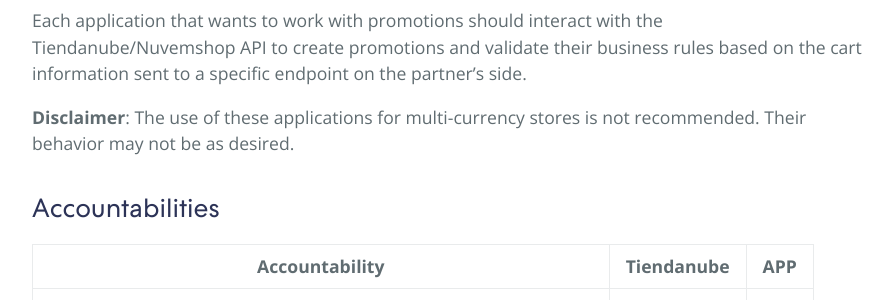
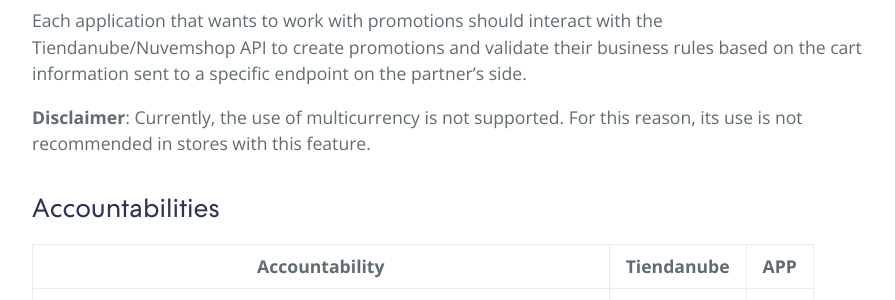
Before and after one commit to TiendaNube/api-docs, a Jekyll site: the page built from resources/discounts/index.md, in a window 1280 px wide and 900 px high, scrolled down 2358 px. Shown: the part 155-455 px from the top of the window, without its empty margins (192-1087 px from the left). Built offline with Jekyll 4.4.1, drawn with Linux system fonts in a browser that asks for light colours.

Commit message:
Wording feedback

```diff
--- a/resources/discounts/index.md
+++ b/resources/discounts/index.md
@@ -77,7 +77,7 @@
 Each application that wants to work with promotions should interact with the Tiendanube/Nuvemshop API to create promotions and
 validate their business rules based on the cart information sent to a specific endpoint on the partner's side.
 
-**Disclaimer**: The use of these applications for multi-currency stores is not recommended. Their behavior may not be as desired.
+**Disclaimer**: Currently, the use of multicurrency is not supported. For this reason, its use is not recommended in stores with this feature.
 
 ## Accountabilities<a name="accountabilities"></a>
 
```
